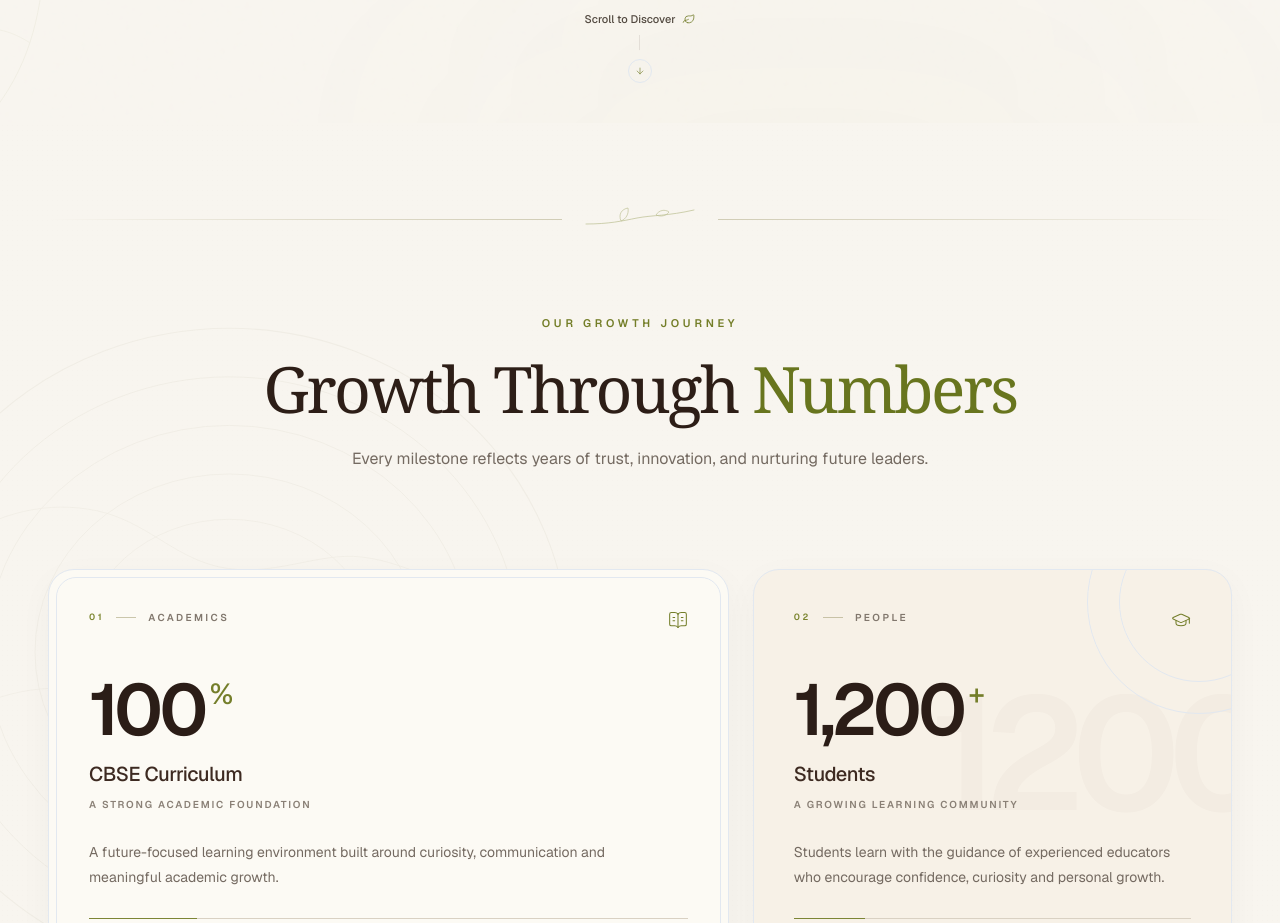
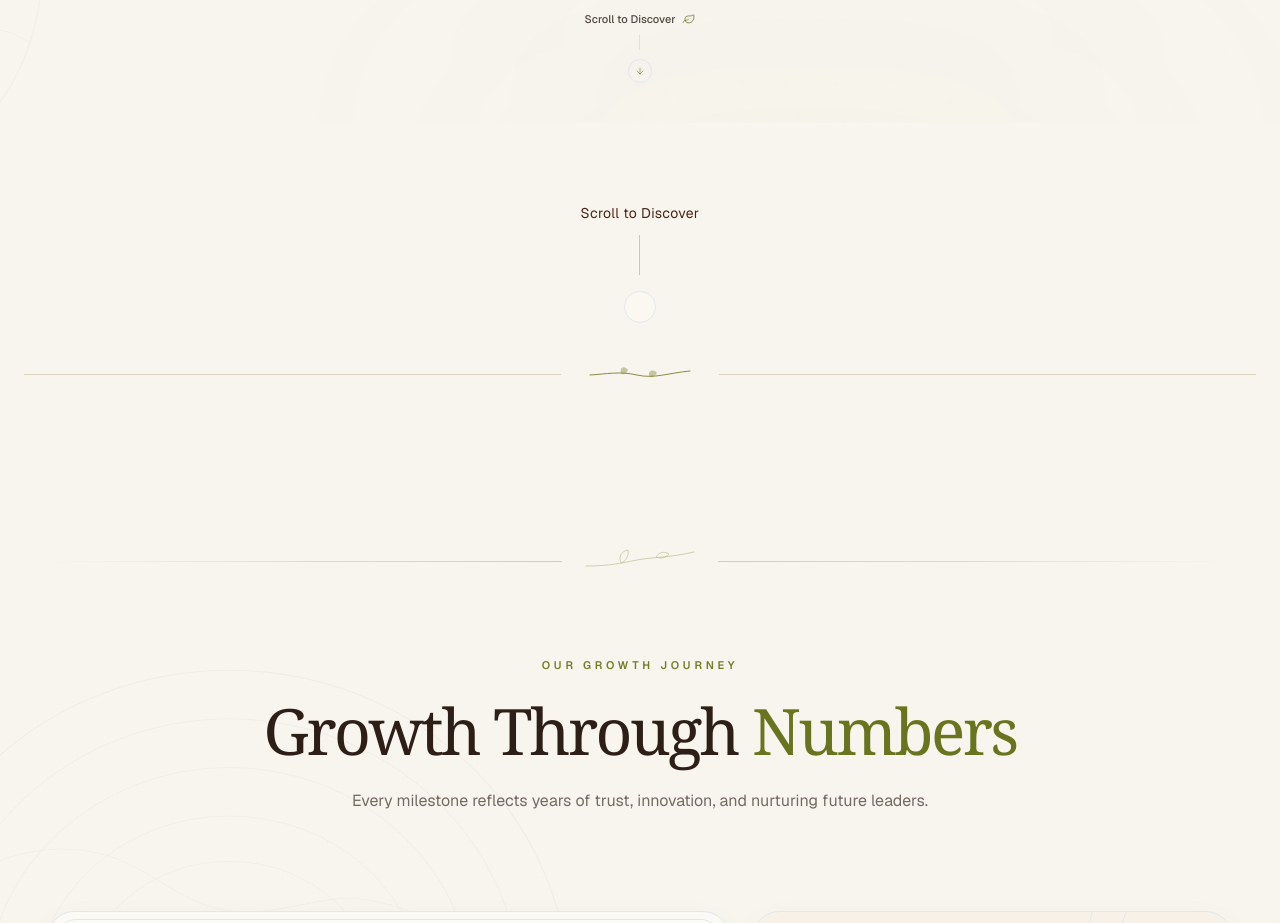
Before and after one commit to argtiwari/T-R-Narayan-Heritage-School-Jamui, a Next.js app: page / in a window 1280 px wide. Shown: the part 880-1803 px from the top of the page. Built offline with nearby package versions, Linux system fonts and the light colour scheme.

Commit message:
create some annimetions

```diff
--- a/src/app/page.tsx
+++ b/src/app/page.tsx
@@ -10,6 +10,7 @@ import { StatisticsSection } from "@/components/home/statistics/statistics-secti
 import { WhyChooseUsSection } from "@/components/home/why-choose-us-section";
 import { LearningSection } from "@/components/home/learning-section";
 import { StudentLifeSection } from "@/components/home/student-life-section";
+import { HeroStatisticsTransition } from "@/components/home/transitions/hero-statistics-transition";
 
 export default function HomePage() {
   const [loading, setLoading] = useState(true);
@@ -35,6 +36,8 @@ export default function HomePage() {
       >
         <HeroSection />
 
+        <HeroStatisticsTransition />
+
         <StatisticsSection />
 
         <WhyChooseUsSection />
--- /dev/null
+++ b/src/components/home/transitions/hero-statistics-transition.tsx
@@ -0,0 +1,88 @@
+"use client";
+
+import { motion } from "framer-motion";
+
+export function HeroStatisticsTransition() {
+  return (
+    <section
+      aria-hidden="true"
+      className="relative overflow-hidden bg-[#F8F5EF]"
+    >
+      {/* Paper continuation */}
+      <div className="absolute inset-0 opacity-[0.04]">
+        <div
+          className="h-full w-full"
+          style={{
+            backgroundImage:
+              "radial-gradient(rgba(74,54,34,.14) 0.5px, transparent 0.5px)",
+            backgroundSize: "8px 8px",
+          }}
+        />
+      </div>
+
+      {/* Hero fades into statistics */}
+      <div className="mx-auto flex max-w-[1600px] flex-col items-center px-6 py-20">
+        {/* Scroll */}
+
+        <motion.div
+          initial={{ opacity: 0, y: 12 }}
+          whileInView={{ opacity: 1, y: 0 }}
+          viewport={{ once: true }}
+          transition={{ duration: 0.7 }}
+          className="mb-12 flex flex-col items-center"
+        >
+          <p className="text-sm tracking-wide text-[#4B2414]">
+            Scroll to Discover
+          </p>
+
+          <div className="mt-3 h-10 w-px bg-[#CFC6B3]" />
+
+          <motion.div
+            animate={{ y: [0, 8, 0] }}
+            transition={{
+              repeat: Infinity,
+              duration: 2,
+              ease: "easeInOut",
+            }}
+            className="mt-2 h-8 w-8 rounded-full border border-[#DDD3BE] bg-[#FBF8F2]"
+          />
+        </motion.div>
+
+        {/* Botanical Divider */}
+
+        <div className="relative flex w-full items-center justify-center">
+          <div className="h-px flex-1 bg-[#D9D0BE]" />
+
+          <svg
+            width="110"
+            height="22"
+            viewBox="0 0 110 22"
+            className="mx-6 text-[#8A8B42]"
+            fill="none"
+          >
+            <path
+              d="M5 12C22 11 35 8 52 12C69 16 83 10 105 8"
+              stroke="currentColor"
+              strokeWidth="1"
+              strokeLinecap="round"
+            />
+
+            <path
+              d="M36 10C34 4 40 2 43 7C41 12 37 12 36 10Z"
+              fill="currentColor"
+              opacity=".45"
+            />
+
+            <path
+              d="M64 13C63 7 69 6 72 10C69 15 65 15 64 13Z"
+              fill="currentColor"
+              opacity=".45"
+            />
+          </svg>
+
+          <div className="h-px flex-1 bg-[#D9D0BE]" />
+        </div>
+      </div>
+    </section>
+  );
+}
```
